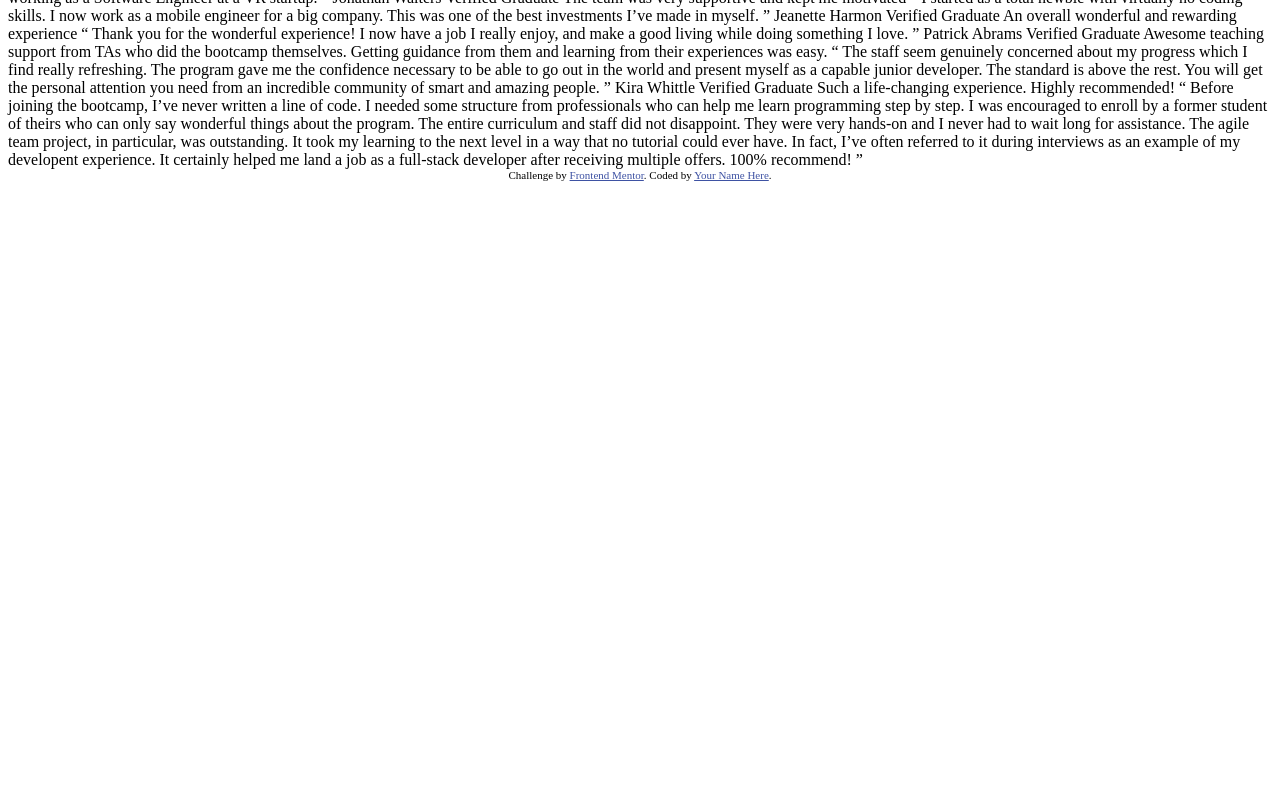
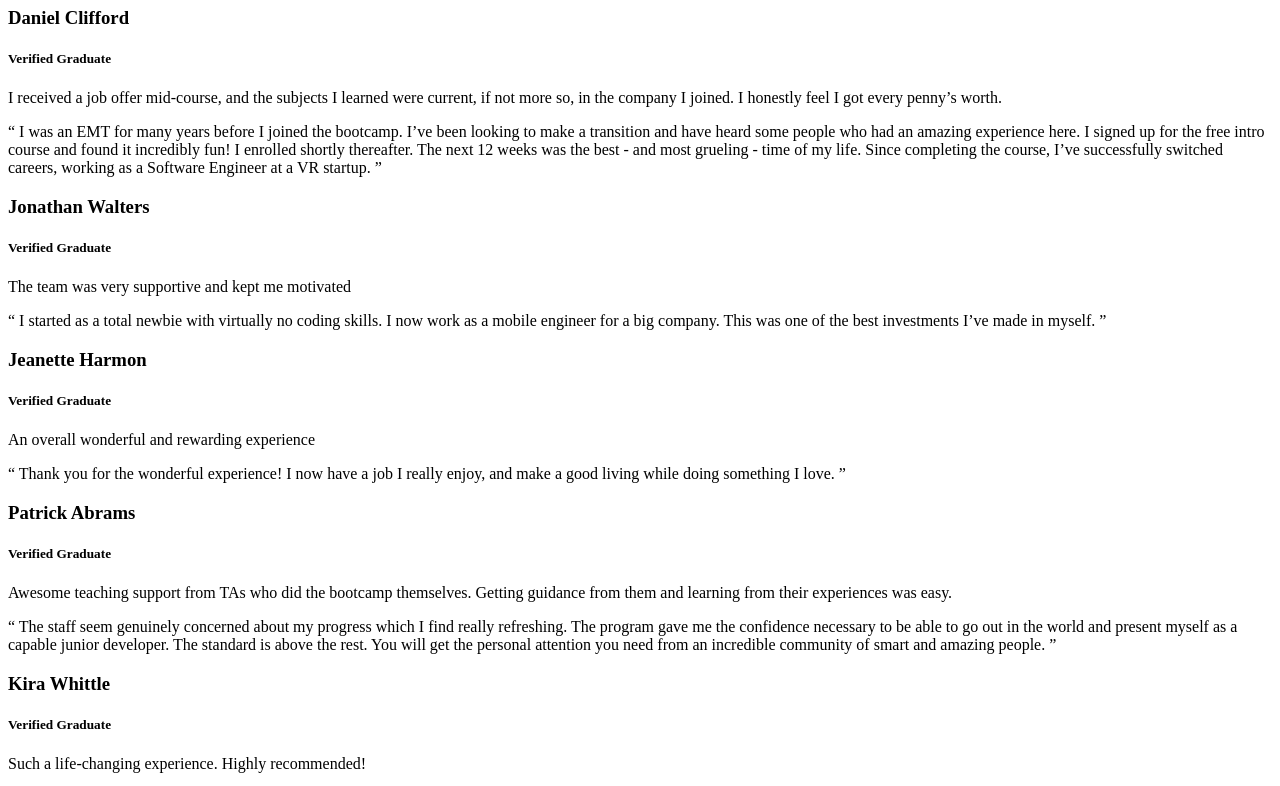
Before and after one commit to Rizqyfm/coding-bootcamp-testi-page, a plain HTML site: page index.html in a window 1280 px wide. Shown: the part 73-859 px from the top of the page. Before the commit the page ends 800 px from the top, so only its background shows below. Drawn offline with Linux system fonts and the light colour scheme.

Commit message:
Finishing HTML

```diff
--- a/index.html
+++ b/index.html
@@ -2,75 +2,88 @@
 <html lang="en">
 <head>
   <meta charset="UTF-8">
-  <meta name="viewport" content="width=device-width, initial-scale=1.0"> <!-- displays site properly based on user's device -->
+  <meta name="viewport" content="width=device-width, initial-scale=1.0">
+  <!-- Website logo -->
+  <link rel="icon" type="image/png" sizes="32x32" href="./images/favicon-32x32.png">
+  <!-- Font link -->
+  <link href="https://fonts.googleapis.com/css2?family=Barlow+Semi+Condensed:wght@500;600&display=swap" rel="stylesheet">
+  <!-- CSS link -->
+  <link rel="stylesheet" href="css/style.css">
+  <!-- Title -->
+  <title>Coding Bootcamp Testimonials</title>
 
-  <link rel="icon" type="image/png" sizes="32x32" href="./images/favicon-32x32.png">
+</head>
 
-  <title>Frontend Mentor | [Challenge Name Here]</title>
+<body>
 
-  <!-- Feel free to remove these styles or customise in your own stylesheet 👍 -->
-  <style>
-    .attribution { font-size: 11px; text-align: center; }
-    .attribution a { color: hsl(228, 45%, 44%); }
-  </style>
-</head>
-<body>
-  Daniel Clifford
-  Verified Graduate
+  <h1 class="title">Testimonials</h1>
 
-  I received a job offer mid-course, and the subjects I learned were current, if not more so,
-  in the company I joined. I honestly feel I got every penny’s worth.
+  <div class="first-testi">
+    <h3 class="name">Daniel Clifford</h3>
+    <h5 class="type">Verified Graduate</h5>
 
-  “ I was an EMT for many years before I joined the bootcamp. I’ve been looking to make a
+    <p class="testimonial"> I received a job offer mid-course, and the subjects I learned were current, if not more so,
+    in the company I joined. I honestly feel I got every penny’s worth. </p>
+
+    <p class="story"> “ I was an EMT for many years before I joined the bootcamp. I’ve been looking to make a
     transition and have heard some people who had an amazing experience here. I signed up
     for the free intro course and found it incredibly fun! I enrolled shortly thereafter.
     The next 12 weeks was the best - and most grueling - time of my life. Since completing
-  the course, I’ve successfully switched careers, working as a Software Engineer at a VR startup. ”
+    the course, I’ve successfully switched careers, working as a Software Engineer at a VR startup. ”</p>
+  </div>
 
-  Jonathan Walters
-  Verified Graduate
+  <div class="second-testi">
+    <h3 class="name">Jonathan Walters</h3>
+    <h5 class="type">Verified Graduate</h5>
 
-  The team was very supportive and kept me motivated
+    <p class="testimonial">The team was very supportive and kept me motivated</p>
 
-  “ I started as a total newbie with virtually no coding skills. I now work as a mobile engineer
-  for a big company. This was one of the best investments I’ve made in myself. ”
+    <p class="story">“ I started as a total newbie with virtually no coding skills. I now work as a mobile engineer
+    for a big company. This was one of the best investments I’ve made in myself. ”</p>
+  </div>
 
-  Jeanette Harmon
-  Verified Graduate
+  <div class="third-testi">
+    <h3 class="name">Jeanette Harmon</h3>
+    <h5 class="type">Verified Graduate</h5>
 
-  An overall wonderful and rewarding experience
+    <p class="testimonial">An overall wonderful and rewarding experience</p>
 
-  “ Thank you for the wonderful experience! I now have a job I really enjoy, and make a good living
-  while doing something I love. ”
+    <p class="story">“ Thank you for the wonderful experience! I now have a job I really enjoy, and make a good living
+    while doing something I love. ”</p>
+  </div>
 
-  Patrick Abrams
-  Verified Graduate
+  <div class="fourth-testi">
+    <h3 class="name">Patrick Abrams</h3>
+    <h5 class="type">Verified Graduate</h5>
 
-  Awesome teaching support from TAs who did the bootcamp themselves. Getting guidance from them and
-  learning from their experiences was easy.
+    <p class="testimonial">Awesome teaching support from TAs who did the bootcamp themselves. Getting guidance from them and
+    learning from their experiences was easy.</p>
 
-  “ The staff seem genuinely concerned about my progress which I find really refreshing. The program
+    <p class="story">“ The staff seem genuinely concerned about my progress which I find really refreshing. The program
     gave me the confidence necessary to be able to go out in the world and present myself as a capable
     junior developer. The standard is above the rest. You will get the personal attention you need from
-  an incredible community of smart and amazing people. ”
+    an incredible community of smart and amazing people. ”</p>
+  </div>
 
-  Kira Whittle
-  Verified Graduate
+  <div class="fifth-testi">
+    <h3 class="name">Kira Whittle</h3>
+    <h5 class="type">Verified Graduate</h5>
 
-  Such a life-changing experience. Highly recommended!
+    <p class="testimonial">Such a life-changing experience. Highly recommended!</p>
 
-  “ Before joining the bootcamp, I’ve never written a line of code. I needed some structure from
+    <p class="story">“ Before joining the bootcamp, I’ve never written a line of code. I needed some structure from
     professionals who can help me learn programming step by step. I was encouraged to enroll by a former
     student of theirs who can only say wonderful things about the program. The entire curriculum and staff
     did not disappoint. They were very hands-on and I never had to wait long for assistance. The agile team
     project, in particular, was outstanding. It took my learning to the next level in a way that no tutorial
     could ever have. In fact, I’ve often referred to it during interviews as an example of my developent
     experience. It certainly helped me land a job as a full-stack developer after receiving multiple offers.
-  100% recommend! ”
+    100% recommend! ”</p>
+  </div>
 
-  <div class="attribution">
-    Challenge by <a href="https://www.frontendmentor.io?ref=challenge" target="_blank">Frontend Mentor</a>.
-    Coded by <a href="#">Your Name Here</a>.
-  </div>
+  <footer>
+    <h4 class="watermark">Made with ❤ by RFM</h4>
+  </footer>
+
 </body>
 </html>
```
Also changed, not shown: css/style.css (added). Lines whose indentation alone changed are shown as unchanged.
